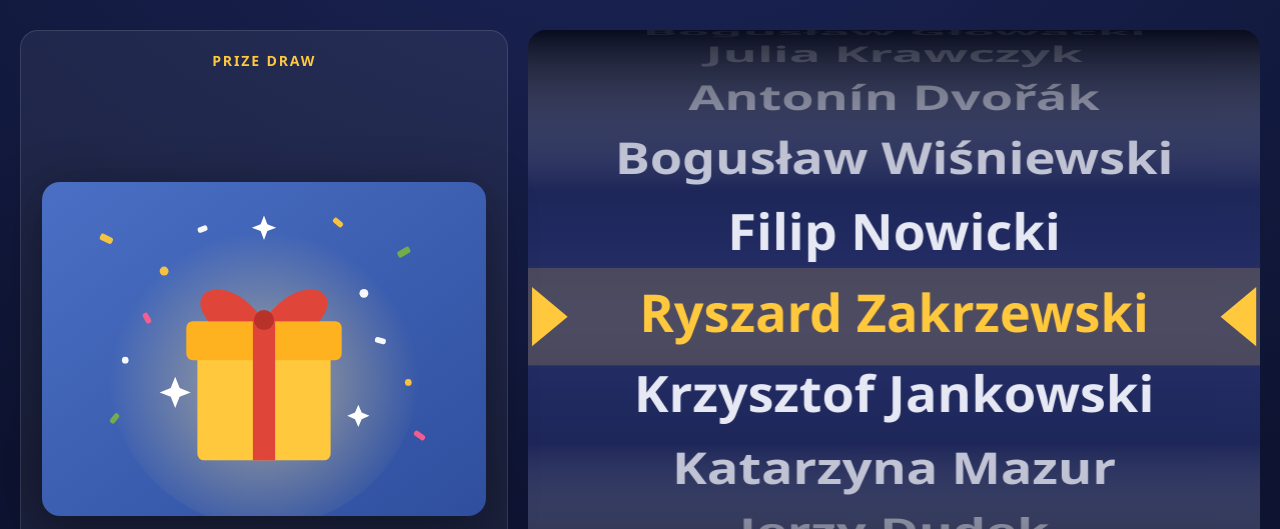
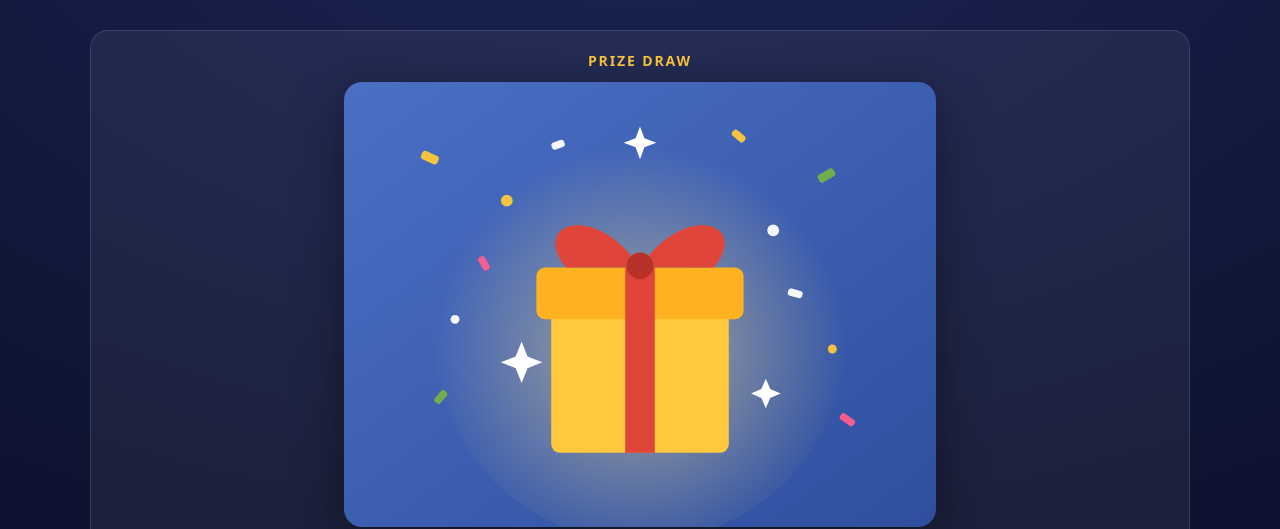
Before and after one commit to wronkam/bekuplast-lottery, a plain HTML site: page index.html in a window 1280 px wide. Shown: the part 61-590 px from the top of the page. Drawn offline with Linux system fonts and the light colour scheme.

Commit message:
Start screen: option to show only the start image (default on)
New Settings switch 'Start screen: image only' (config.startScreenImageOnly,
default true, remembered per browser). On the start screen the name wheel,
pool info and prize list are hidden and the start panel is centred with the
Start button below; the wheel appears with the first prize. EN/PL/DE texts,
smoke test, README and AGENTS.md updated.

Co-Authored-By: Claude Opus 5.5 <noreply@anthropic.com>
Claude-Session: https://claude.ai/code/session_01CV1FPUBcvBNzdTyCk3TADE

```diff
--- a/css/styles.css
+++ b/css/styles.css
@@ -151,6 +151,17 @@ body.hide-list .results-panel { display: none; }
 
 /* Start screen (before the first prize): no winner box */
 body.intro .winner-slot { display: none; }
+/* …and with "image only" (Settings, default on): just the start panel, centred, with the Start button below */
+body.intro.intro-solo .stage {
+  grid-template-columns: minmax(0, 1fr);
+  grid-template-rows: minmax(0, 1fr) auto;
+  justify-items: center;
+}
+body.intro.intro-solo .prize-panel { width: min(100%, 1100px); }
+body.intro.intro-solo .wheel-wrap,
+body.intro.intro-solo .readout,
+body.intro.intro-solo .pool-info,
+body.intro.intro-solo .results-panel { display: none; }
 
 /* Not enough room in the top bar -> the Style drop-down moves to Settings -> Options (see fitToolbar in js/app.js) */
 .dialog label.row.settings-theme-row { display: none; }
--- a/index.html
+++ b/index.html
@@ -142,6 +142,7 @@
           </select>
         </label>
         <label class="row"><input type="checkbox" id="opt-list"> <span data-i18n="showPrizeList"></span></label>
+        <label class="row"><input type="checkbox" id="opt-intro-only"> <span data-i18n="introImageOnly"></span></label>
         <label class="row"><input type="checkbox" id="opt-sound"> <span data-i18n="sound"></span></label>
         <p class="muted" id="order-hint" data-i18n="orderResetHint" hidden></p>
       </fieldset>
--- a/js/app.js
+++ b/js/app.js
@@ -12,6 +12,7 @@
     {
       style: cfg.wheel.style, sound: cfg.sound, drawOrder: cfg.drawOrder, lang: cfg.language,
       showList: !!cfg.showPrizeList, topbarHidden: false,
+      introOnly: cfg.startScreenImageOnly !== false,
     },
     L.store.loadPrefs(),
   );
@@ -341,6 +342,7 @@
     $('opt-order').value = prefs.drawOrder;
     $('opt-sound').checked = prefs.sound;
     $('opt-list').checked = prefs.showList;
+    $('opt-intro-only').checked = prefs.introOnly;
     $('order-hint').hidden = !(state && anyResults());
   }
   function openSettings() {
@@ -493,6 +495,7 @@
   /** Layout preferences: prize list on/off, top bar hidden/shown. */
   function applyLayoutPrefs() {
     document.body.classList.toggle('hide-list', !prefs.showList);
+    document.body.classList.toggle('intro-solo', !!prefs.introOnly); // only matters together with body.intro
     document.body.classList.toggle('topbar-hidden', !!prefs.topbarHidden);
     if (!prefs.topbarHidden) fitToolbar();
   }
@@ -555,6 +558,11 @@
       prefs.sound = e.target.checked;
       L.store.savePrefs(prefs);
       updateSoundBtn();
+    });
+    $('opt-intro-only').addEventListener('change', (e) => {
+      prefs.introOnly = e.target.checked;
+      L.store.savePrefs(prefs);
+      applyLayoutPrefs();
     });
     $('opt-list').addEventListener('change', (e) => {
       prefs.showList = e.target.checked;
--- a/js/config.js
+++ b/js/config.js
@@ -53,6 +53,9 @@ window.LOTTERY_CONFIG = {
   spinOnNext: false,
   // Prize list with winners on the right (also a switch in Settings; remembered per browser)
   showPrizeList: false,
+  // Start screen shows only the start image (name wheel hidden until the first prize).
+  // Also a switch in Settings; remembered per browser.
+  startScreenImageOnly: true,
   // Show the summary automatically this many ms after the last winner (null = wait for button)
   autoSummaryDelayMs: null,
 
--- a/js/i18n.js
+++ b/js/i18n.js
@@ -20,6 +20,7 @@ window.LOTTERY_I18N = {
     hideMenuTip: 'Hide top bar (H)',
     showMenuTip: 'Show top bar (H)',
     showPrizeList: 'Show prize list',
+    introImageOnly: 'Start screen: image only (hide the name wheel)',
     title: 'Bekuplast Lottery',
     subtitle: 'Prize draw',
 
@@ -121,6 +122,7 @@ window.LOTTERY_I18N = {
     hideMenuTip: 'Ukryj górny pasek (H)',
     showMenuTip: 'Pokaż górny pasek (H)',
     showPrizeList: 'Pokaż listę nagród',
+    introImageOnly: 'Ekran startowy: tylko obraz (ukryj koło z nazwiskami)',
     title: 'Loteria Bekuplast',
     subtitle: 'Losowanie nagród',
 
@@ -212,6 +214,7 @@ window.LOTTERY_I18N = {
     hideMenuTip: 'Obere Leiste ausblenden (H)',
     showMenuTip: 'Obere Leiste einblenden (H)',
     showPrizeList: 'Preisliste anzeigen',
+    introImageOnly: 'Startbildschirm: nur Bild (Namensrad ausblenden)',
     title: 'Bekuplast Verlosung',
     subtitle: 'Preisverlosung',
 
```
Also changed, not shown: tests/smoke.js (+8 -1 lines), 2 other files.
